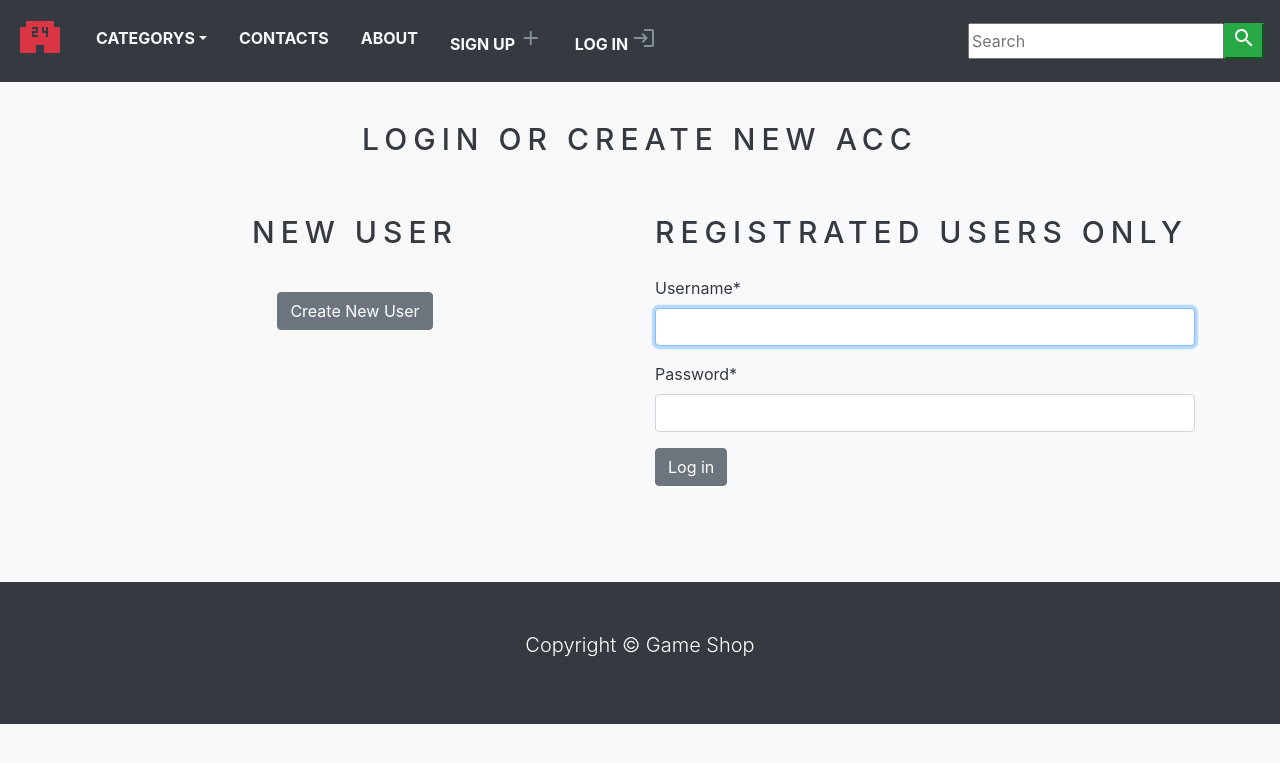
After one commit to arhigeneral/ecommerce-root, a Django app: page /account/login/ in a window 1280 px wide. The commit adds this page. Shown: the top 763 px of the page. Run offline with Django 3.2, Linux system fonts and the light colour scheme; data that the repository does not hold is empty; some libraries are stand-ins or nearby versions.

Commit message:
project done

```diff
--- a/shop/templates/base.html
+++ b/shop/templates/base.html
@@ -14,10 +14,12 @@
     <style type="text/css">
       .material-icons.md-48 { font-size: 48px; }
       .material-icons.md-24 { font-size: 24px; }
-      body { background: #f8f8f8;}
+      body {
+        background-color: #f8f8f8;
+      }
     </style>
   </head>
-  <body>
+  <body class="text-dark">
     {% include 'navbar.html'%}
     {% block content %}
     {% endblock %}
--- a/shop/templates/cart.html
+++ b/shop/templates/cart.html
@@ -71,7 +71,7 @@
         {% for cart_item in cart_items %}
         <tr>
           <td>
-            <a href=" cart_item.product.get_url">
+            <a href="{{cart_item.product.get_url}}">
               <img src="{{ cart_item.product.image.url }}" width = '100' height = '100'alt="">
             </a>
           </td>
--- a/shop/templates/home.html
+++ b/shop/templates/home.html
@@ -8,11 +8,11 @@
 
 {% block content %}
 
-<div class="container-fluid">
+<!-- <div class="container-fluid">
   <div class="row">
     <img class="" src="{% static 'images/baner2.png' %}" width="100%">
   </div>
-</div>
+</div> -->
 
 <div class="py-4">
   <div class="container">
@@ -30,7 +30,7 @@
   <div class="row">
     {% for product in products %}
     <div class="col-9 mx-auto col-md-6 col-lg-3">
-      <div class="card mb-4">
+      <div class="card mb-4 bg-secondary">
         <div class="p-4">
           <a href="{{product.get_url}}">
           <img class="card-img-top" src="{{product.image.url}}" alt="{{product.name}}">
--- /dev/null
+++ b/shop/templates/login.html
@@ -0,0 +1,76 @@
+{% extends 'base.html' %}
+
+{% load static %}
+
+{% block title %}
+  Log in
+{% endblock %}
+
+{% load crispy_forms_tags %}
+
+{% block content %}
+<style type="text/css">
+  .product_title {
+    font-size: 30px;
+    text-transform: uppercase;
+    letter-spacing: 1em;
+    padding-top: 15px;
+    padding-bottom: 10px;
+  }
+  .cart-table {
+    min-width: 480px;
+    font-size: 14px;
+  }
+  .cart-thead {
+    font-weight: normal;
+    text-transform: uppercase;
+    letter-spacing: .2em;
+    background-color: #f8f9fa !important;
+  }
+  .cart-icon {
+    text-decoration: none;
+    color: #868e96;
+  }
+  .product_title {
+    font-size: 30px;
+    text-transform: uppercase;
+    letter-spacing: .2em;
+    padding-top: 15px;
+    padding-bottom: 10px;
+  }
+  .custom_div{
+    margin-bottom: 20px !important;
+  }
+</style>
+  <div class="container">
+    <br>
+    <h1 class = "product_title text-center">
+      Login or create New Acc
+    </h1>
+    <div class="row">
+      <div class="col-12 col-sm-12 col-lg-6 text-center custom_div">
+        <br>
+        <h2 class="product_title">
+          New User
+        </h2>
+        <br>
+        <a href="{% url 'signup' %}" class="btn btn-secondary">Create New User</a>
+      </div>
+      <div class="col-12 col-sm-12 col-md-12 col-lg-6 bg-light">
+        <div class="">
+          <br>
+          <h2 class="product_title">
+            Registrated Users Only
+          </h2>
+          <form method="post">
+            {% csrf_token %}
+            <p>{{ form | crispy }}</p>
+            <button type="submit" name="button" class="btn btn-secondary">Log in</button>
+          </form>
+          <br>
+        </div>
+      </div>
+    </div>
+  </div>
+  <br>
+{% endblock %}
--- a/shop/templates/navbar.html
+++ b/shop/templates/navbar.html
@@ -17,6 +17,38 @@
       </li>
       <li class="nav-item"><a class="nav-link text-light text-uppercase font-weight-bold px-3"href="">Contacts</a></li>
       <li class="nav-item"><a class="nav-link text-light text-uppercase font-weight-bold px-3"href="">About</a></li>
+
+      {% if request.user.is_authenticated and request.user.first_name %}
+      <li class="nav-item">
+        <span class="nav-link text-light text-uppercase font-weight-bold px-3">
+          Welcome, {{ request.user.first_name }}!
+          <i class="material-icons cart-icon">account_circle</i>
+        </span>
+      </li>
+
+      <li class="nav-item">
+        <a class="nav-link text-light text-uppercase font-weight-bold px-3" href="{% url 'signout' %}">
+          Sign Out
+          <i class="material-icons cart-icon">exit_to_app</i>
+        </a>
+      </li>
+      {% else %}
+
+      <li class="nav-item">
+        <a class="nav-link text-light text-uppercase font-weight-bold px-3" href="{% url 'signup' %}">
+          Sign Up
+          <i class="material-icons cart-icon">add</i>
+        </a>
+      </li>
+
+      <li class="nav-item">
+        <a class="nav-link text-light text-uppercase font-weight-bold px-3" href="{% url 'login' %}">
+          Log in
+          <i class="material-icons cart-icon">login</i>
+        </a>
+      </li>
+      {% endif %}
+
       {% if item_count > 0 %}
       <li class="nav-item">
         <a class="nav-link text-light text-uppercase font-weight-bold px-3"href="{% url 'cart_detail' %}">
--- a/shop/urls.py
+++ b/shop/urls.py
@@ -11,4 +11,6 @@ urlpatterns = [
     path('cart/remove/<int:product_id>', views.cart_remove, name = 'cart_remove'),
     path('cart/remove_product/<int:product_id>', views.cart_remove_product, name = 'cart_remove_product'),
     path('account/create/', views.signUpView, name = 'signup' ),
+    path('account/login/', views.loginView, name = 'login' ),
+    path('account/signout/', views.signoutView, name = 'signout' ),
 ]
--- a/shop/views.py
+++ b/shop/views.py
@@ -3,6 +3,8 @@ from .models import Category, Product, Cart, CartItem
 from django.core.exceptions import ObjectDoesNotExist
 from django.contrib.auth.models import Group, User
 from .forms import SignUpForm
+from django.contrib.auth.forms import AuthenticationForm
+from django.contrib.auth import login, authenticate, logout
 
 # Create your views here.
 
@@ -93,3 +95,25 @@ def signUpView(request):
     else:
         form = SignUpForm()
     return render(request, 'signup.html', {'form' : form})
+
+
+def loginView(request):
+    if request.method == 'POST':
+        form = AuthenticationForm(data = request.POST)
+        if form.is_valid():
+            username = request.POST['username']
+            password = request.POST['password']
+            user = authenticate(username = username, password = password)
+            if user is not None:
+                login(request, user)
+                return redirect('home')
+            else:
+                return redirect('signup')
+
+    else:
+        form = AuthenticationForm()
+    return render(request, 'login.html', {'form':form})
+
+def signoutView(request):
+    logout(request)
+    return redirect('login')
```
